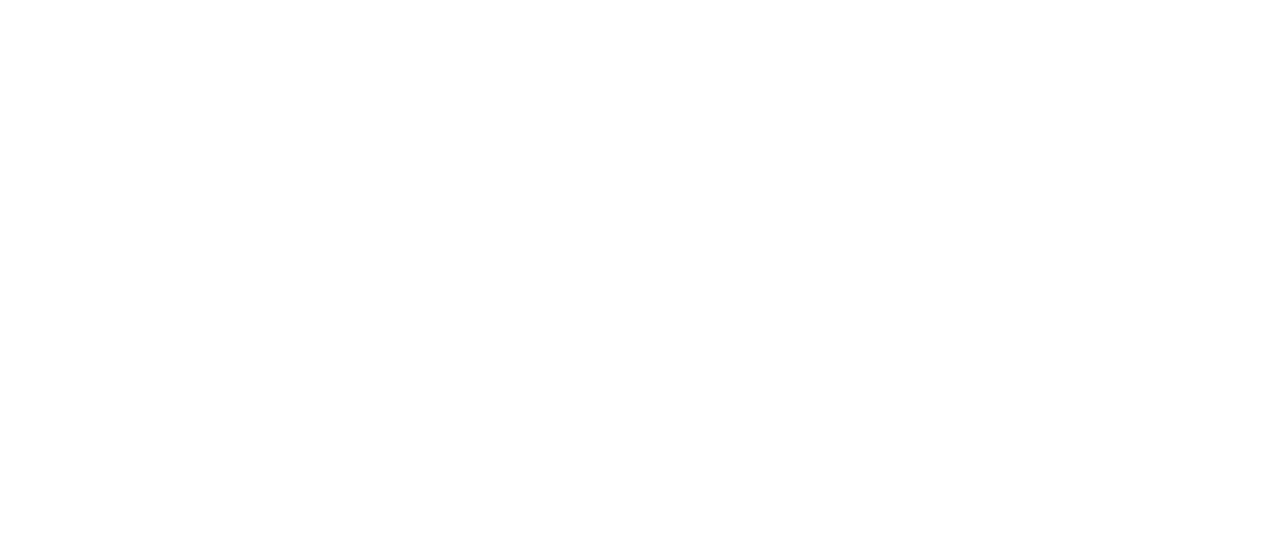
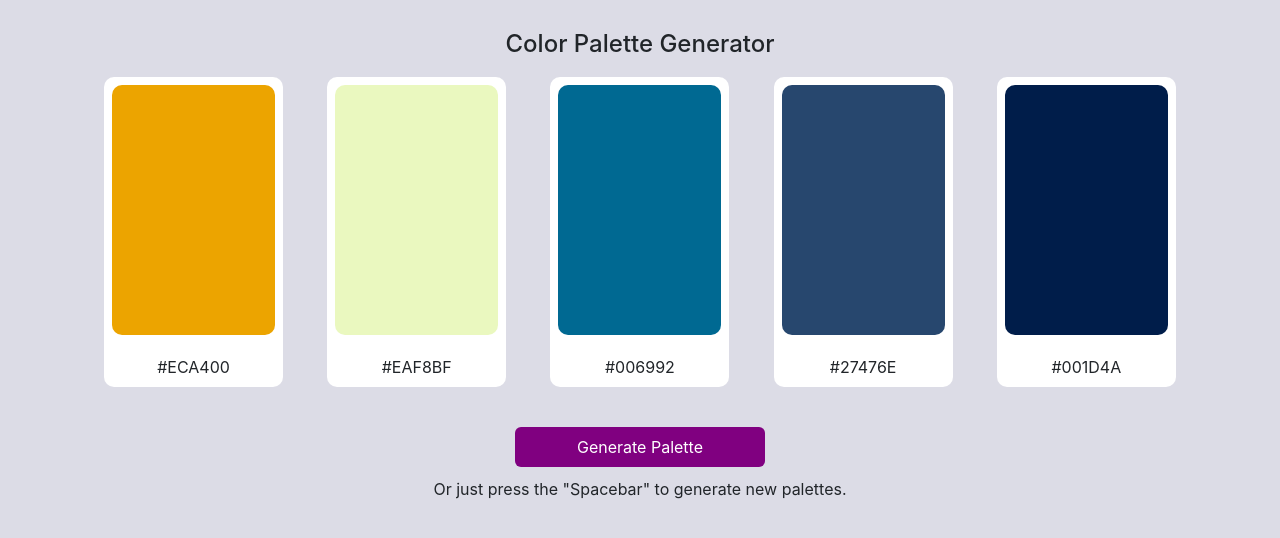
Before and after one commit to himanshu064/react-training, a React (Create React App) app: page / in a window 1280 px wide. Before the commit this address had no page. Shown: the top 538 px of the page. Built offline with nearby package versions, Linux system fonts and the light colour scheme.

Commit message:
assignment5

```diff
--- a/public/index.html
+++ b/public/index.html
@@ -15,6 +15,8 @@
       user's mobile device or desktop. See https://developers.google.com/web/fundamentals/web-app-manifest/
     -->
     <link rel="manifest" href="%PUBLIC_URL%/manifest.json" />
+    <link href="https://cdn.jsdelivr.net/npm/bootstrap@5.2.2/dist/css/bootstrap.min.css" rel="stylesheet" integrity="sha384-Zenh87qX5JnK2Jl0vWa8Ck2rdkQ2Bzep5IDxbcnCeuOxjzrPF/et3URy9Bv1WTRi" crossorigin="anonymous">
+  </head>
     <!--
       Notice the use of %PUBLIC_URL% in the tags above.
       It will be replaced with the URL of the `public` folder during the build.
@@ -29,6 +31,7 @@
   <body>
     <noscript>You need to enable JavaScript to run this app.</noscript>
     <div id="root"></div>
+    <script src="https://cdn.jsdelivr.net/npm/bootstrap@5.2.2/dist/js/bootstrap.bundle.min.js" integrity="sha384-OERcA2EqjJCMA+/3y+gxIOqMEjwtxJY7qPCqsdltbNJuaOe923+mo//f6V8Qbsw3" crossorigin="anonymous"></script>
     <!--
       This HTML file is a template.
       If you open it directly in the browser, you will see an empty page.
--- a/src/App.js
+++ b/src/App.js
@@ -1,17 +1,11 @@
-import { BrowserRouter, Routes, Route } from "react-router-dom";
-import Task1 from "./pages/Task1";
-import Task2 from "./pages/Task2";
-import Task3 from "./pages/Task3";
+import React from 'react';
+import Palette from "./Assign5/Palette";
 
 function App() {
   return (
-    <BrowserRouter>
-      <Routes>
-        <Route path='/task1' element={<Task1 />} />
-        <Route path='/task2' element={<Task2 />} />
-        <Route path='/task3' element={<Task3 />} />
-      </Routes>
-    </BrowserRouter>
+    <>
+    <Palette/>
+    </>
   );
 }
 
--- /dev/null
+++ b/src/Assign5/Palette.js
@@ -0,0 +1,61 @@
+import React,{ useState } from 'react';
+import './style.css';
+
+const Palette = () => {
+  let [colors,setColors] = useState (['#ECA400','#EAF8BF','#006992','#27476E','#001D4A']);
+  const RandomHex = () =>{
+    let total=[];
+    for(let i=0;i<=4;i++){
+      const randomColor = '#' + Math.floor(Math.random()*16777215).toString(16);
+      total.push(randomColor);
+    }
+    // const newColors = [...colors,...total];
+
+    // Clipboarddata in object
+    let pasredData = JSON.stringify(Object.assign({},total));
+    navigator.clipboard.writeText(pasredData);
+
+    // Clipboarddata in Array
+    // navigator.clipboard.writeText(JSON.stringify(total));
+    setColors(total);
+  }
+  // document.addEventListener('keyup',(e)=>{
+  //   if(e.code === 'Space') {
+  //     RandomHex();
+  //   }
+  // })
+  document.body.onkeyup = function(e){
+    console.log(e,'e')
+    if(e.code === 'Space'){
+      RandomHex();
+    }
+}
+
+  return (
+    <>
+    <div className="text">
+    <h4>Color Palette Generator</h4>
+    </div>
+    <div className="view">
+      <div className="container row">
+    {colors.map((color,index)=>{
+      return(
+        <div className="col" key={index}>
+     <div className='box' >
+     <div className='color' style={{'background':color}} />
+     <div className='card-item'>{color}</div>
+    </div>
+    </div>
+      )
+    })}
+    </div>
+    </div>
+    <div className="button">
+    <button onClick={RandomHex} className='btn'>Generate Palette</button>
+    <p className='spacebar'>Or just press the "Spacebar" to generate new palettes.</p>
+    </div>
+    </>
+  )
+}
+
+export default Palette;
--- /dev/null
+++ b/src/Assign5/style.css
@@ -0,0 +1,44 @@
+body{
+    background-color: rgb(220, 220, 230);
+}
+.view{
+    display: flex;
+    justify-content: center;
+}
+.box{
+    width: 179px;
+    height: 310px;
+    background-color: white;
+    padding: 8px;
+    margin: 10px;
+    border-radius: 10px;
+}
+.text{
+    text-align: center;
+    margin-top: 30px;
+}
+.row{
+    display: flex;
+    justify-content: space-between;
+}
+.color{
+    height: 250px;
+    border-radius: 10px;
+}
+.card-item{
+    text-align: center;
+    padding-top: 20px;
+}
+.btn{
+    background-color: purple;
+    color: white;
+    height: 40px;
+    width: 250px;
+}
+.button{
+    text-align: center;
+    margin-top: 30px;
+}
+.spacebar{
+    margin-top: 10px;
+}
--- a/src/pages/Task1/index.js
+++ /dev/null
@@ -1,7 +0,0 @@
-import React from "react";
-
-const Task1 = () => {
-  return <div>Task1</div>;
-};
-
-export default Task1;
--- a/src/pages/Task2/index.js
+++ /dev/null
@@ -1,7 +0,0 @@
-import React from "react";
-
-const Task2 = () => {
-  return <div>Task2</div>;
-};
-
-export default Task2;
--- a/src/pages/Task3/index.js
+++ /dev/null
@@ -1,7 +0,0 @@
-import React from "react";
-
-const Task3 = () => {
-  return <div>Task3</div>;
-};
-
-export default Task3;
```
Also changed, not shown: src/pages/Task1/readme.md (deleted), src/pages/Task2/readme.md (deleted), src/pages/Task3/readme.md (deleted).
